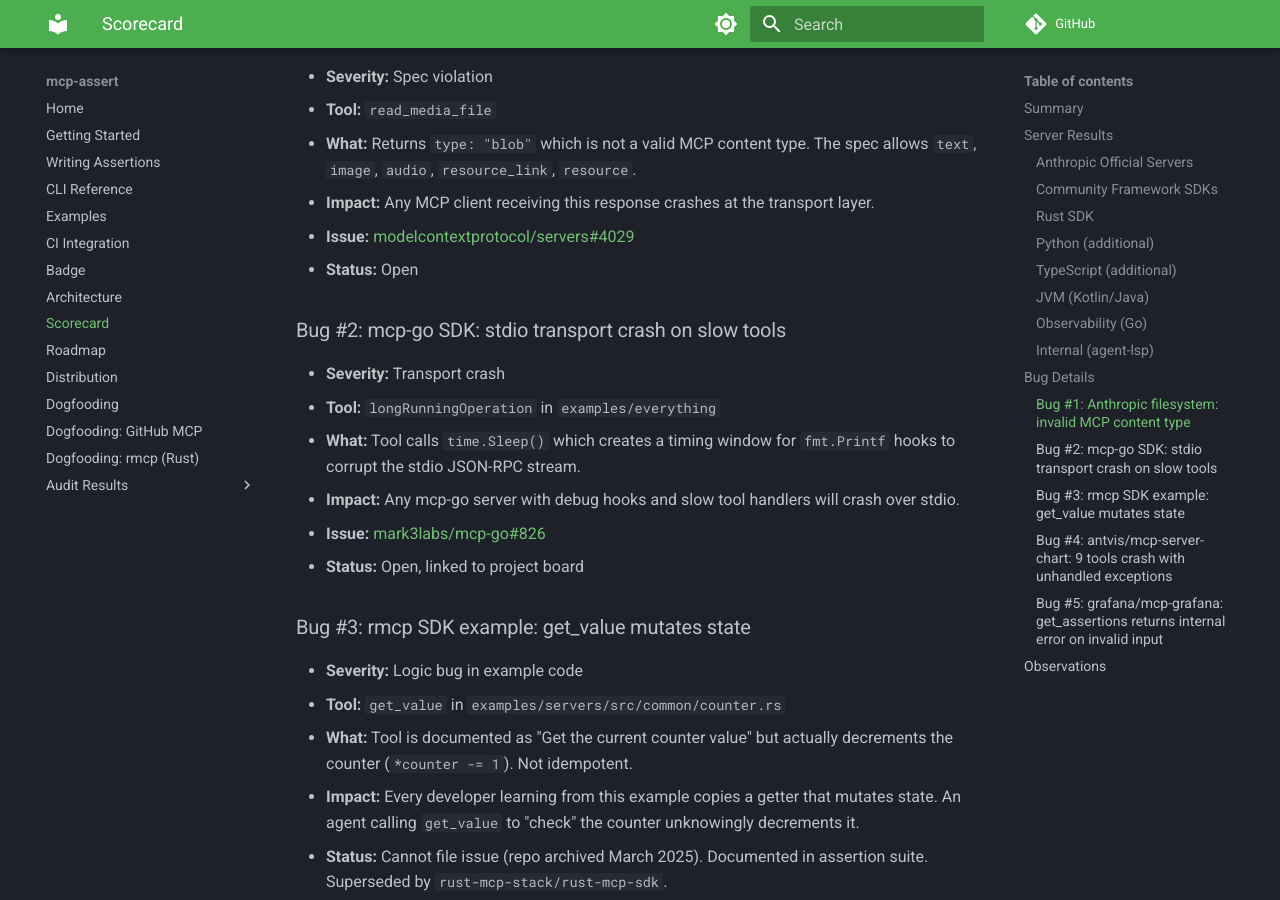
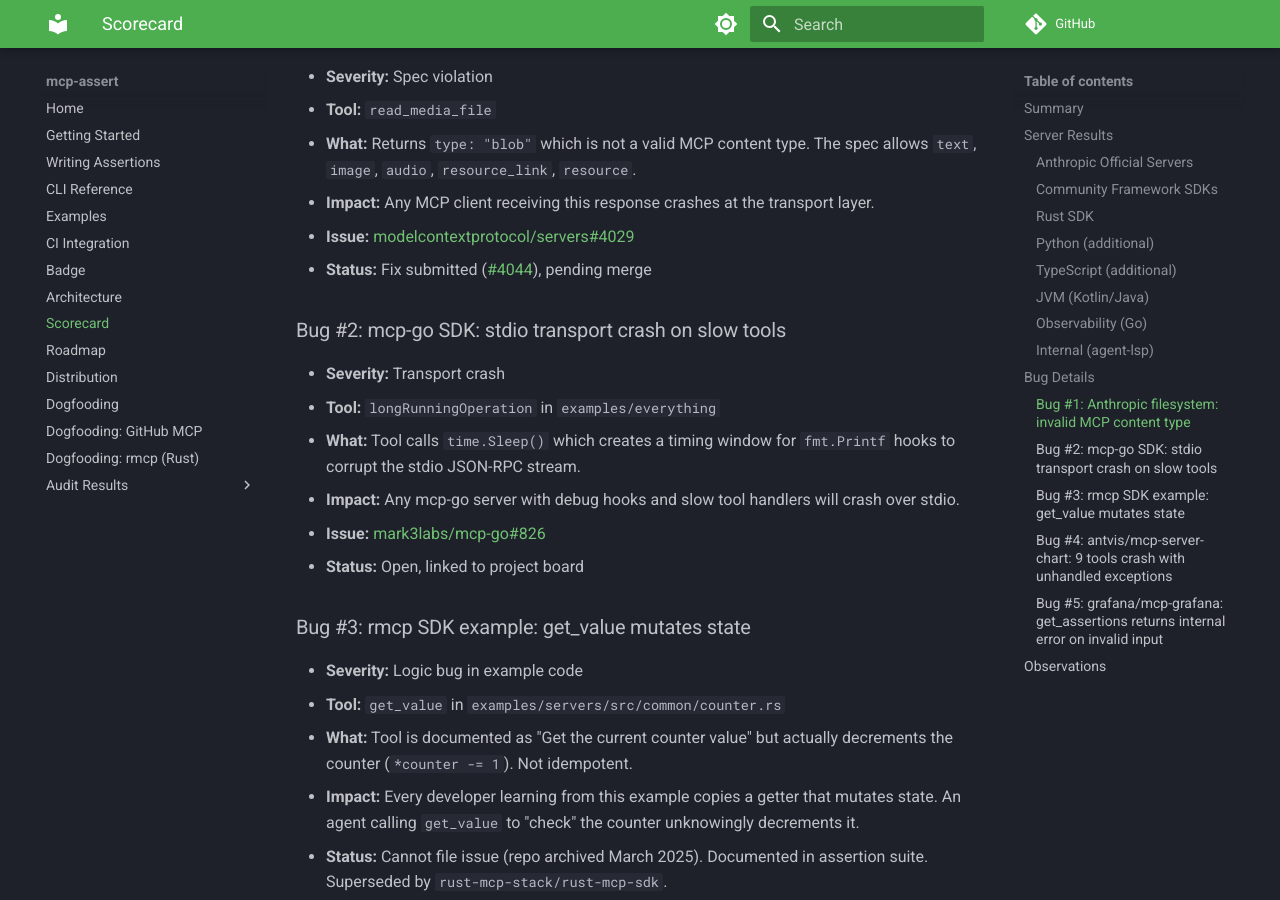
Before and after one commit to blackwell-systems/mcp-assert, an MkDocs documentation site: the page built from docs/scorecard.md, in a window 1280 px wide and 900 px high, scrolled down 5711 px. Built offline with MkDocs 1.6.1 and Material for MkDocs 9.7.7, drawn with Linux system fonts in a browser that asks for light colours; comment, search, counter and statistics services are not loaded.

Commit message:
docs: update scorecard, Anthropic filesystem fix PR submitted (#4044)

```diff
--- a/docs/scorecard.md
+++ b/docs/scorecard.md
@@ -91,7 +91,7 @@
 - **What:** Returns `type: "blob"` which is not a valid MCP content type. The spec allows `text`, `image`, `audio`, `resource_link`, `resource`.
 - **Impact:** Any MCP client receiving this response crashes at the transport layer.
 - **Issue:** [modelcontextprotocol/servers#4029](https://github.com/modelcontextprotocol/servers/issues/4029)
-- **Status:** Open
+- **Status:** Fix submitted ([#4044](https://github.com/modelcontextprotocol/servers/pull/4044)), pending merge
 
 ### Bug #2: mcp-go SDK: stdio transport crash on slow tools
 
```
